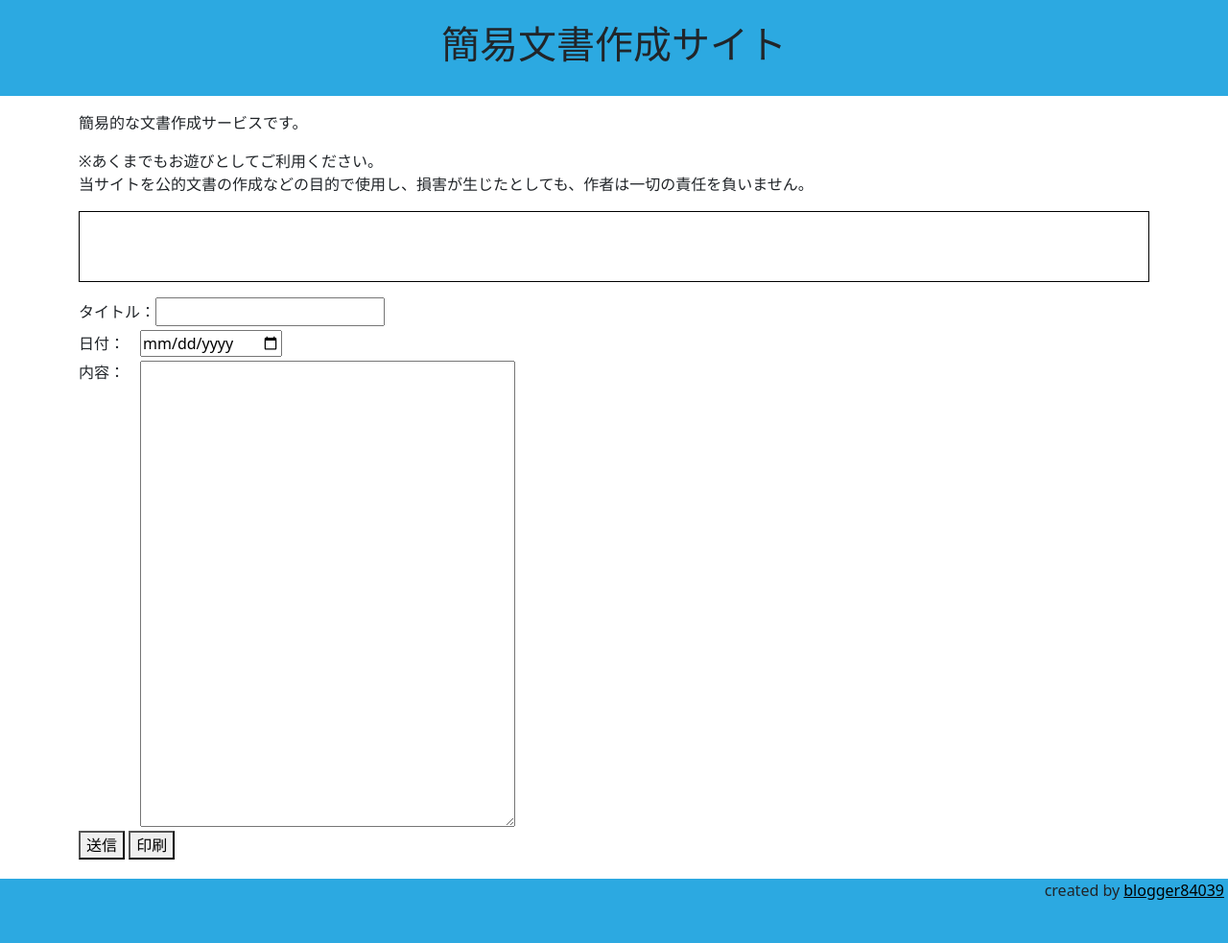
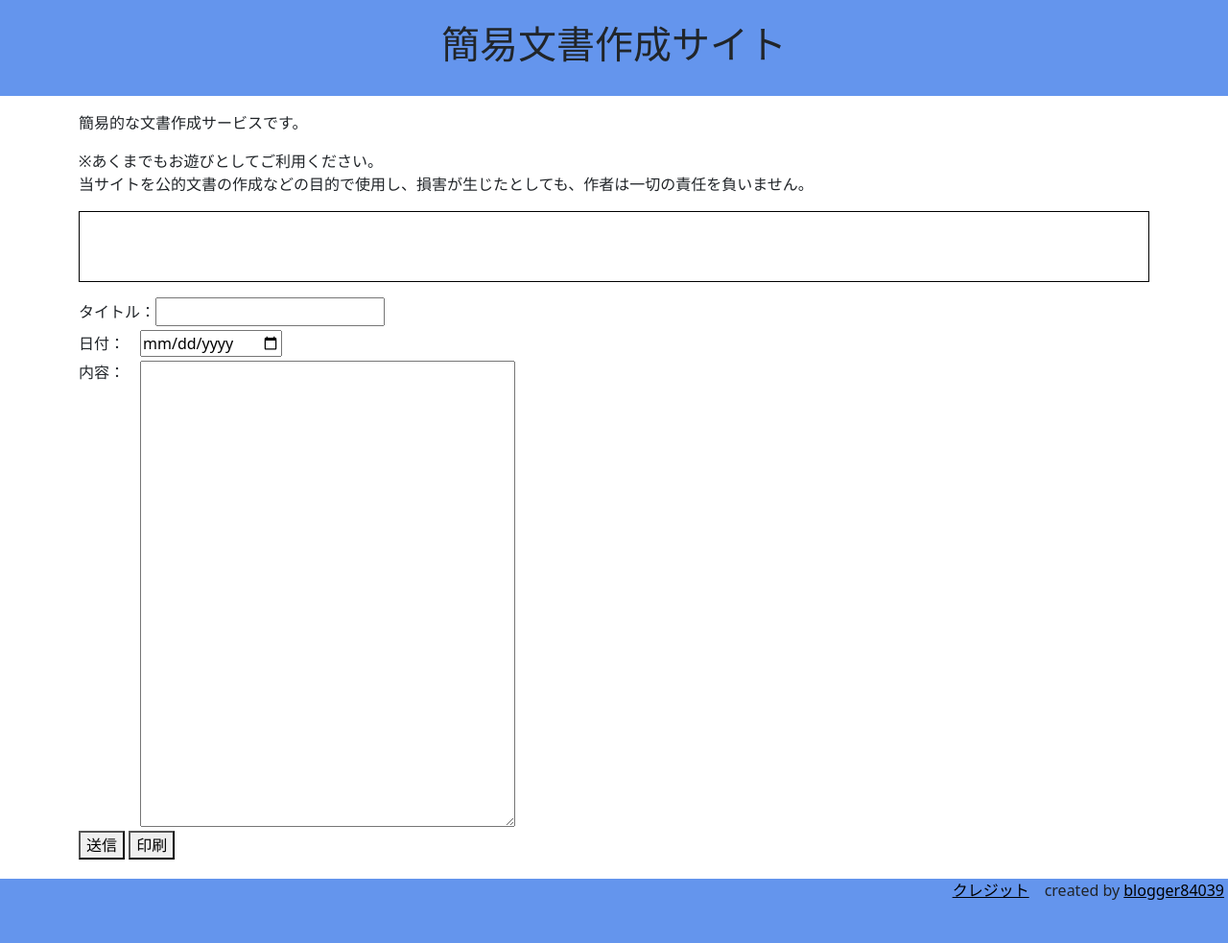
Before and after one commit to blogger84039/simpleDocsEditor, a plain HTML site: page index.html in a window 1280 px wide. Shown: the whole page at 96% size. Drawn offline with nearby package versions, Linux system fonts and the light colour scheme.

Commit message:
git初期化

```diff
--- a/index.html
+++ b/index.html
@@ -24,8 +24,8 @@
   <meta property="og:url" content="https://blogger84039.github.io/simple_document_editor/">
   <meta property="og:image" content="">
 
-  <link rel="icon" href="ファビコン、アイコン.ico" sizes="any">
-  <link rel="icon" href="ファビコン、アイコン.ico" type="image/vnd.microsoft.icon" sizes="any">
+  <link rel="icon" href="../favicon,icon.ico" sizes="any">
+  <link rel="icon" href="../favicon,icon.ico" type="image/vnd.microsoft.icon" sizes="any">
   <link rel="apple-touch-icon" href="icon.png">
 
   <link rel="manifest" href="site.webmanifest">
@@ -69,8 +69,9 @@
 
   </div>
   <div id="footer" class="d-flex flex-row-reverse mt-3">
-    <ul id="footer-list" class="me-1">
-      <li>created by <a href="https://blogger84039.github.io/homepage/">blogger84039</a></li>
+    <ul id="footer-list" class="me-1 d-flex">
+      <li id="credit" class="me-3"><a href="../Borrow.html">クレジット</a></li>
+      <li>created by <a href="https://www.bloggera.shop/">blogger84039</a></li>
     </ul>
   </div>
 
--- a/stylesheet.css
+++ b/stylesheet.css
@@ -1,7 +1,7 @@
 #header {
     width: auto;
     height: 100px;
-    background-color: #2ca9e1;
+    background-color: #6495ed;
 }
 
 #pre {
@@ -24,7 +24,7 @@ textarea {
 #footer {
     width: auto;
     height: 80px;
-    background-color: #2ca9e1;
+    background-color: #6495ed;
 }
 
 #footer-list {
```
Also changed, not shown: app.js (line endings or trailing spaces).
